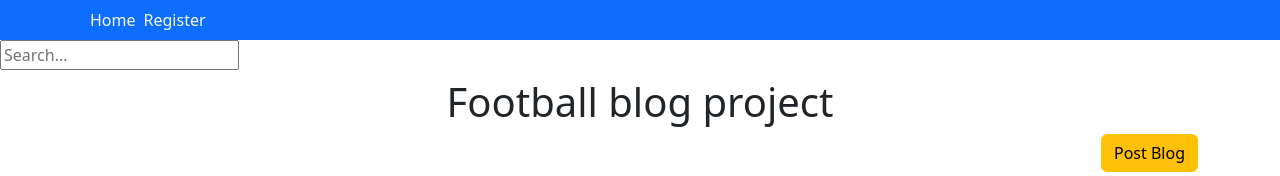
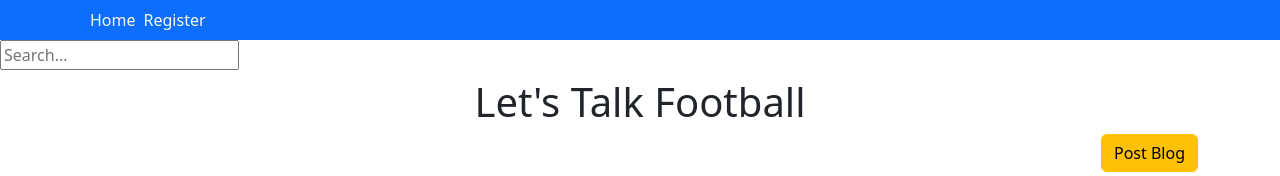
Before and after one commit to dineshpandeyy/mern_stack_project, a React (Create React App) app in the folder client/: page / in a window 1280 px wide. Shown: the top 176 px of the page. Built offline with nearby package versions, Linux system fonts and the light colour scheme; no server answers.

Commit message:
Let's Talk Football

```diff
--- a/client/src/components/Home.js
+++ b/client/src/components/Home.js
@@ -70,7 +70,7 @@ const Home = () => {
 
         <div className="container mt-2">
             <h1 className="text-center mt-2">
-                Football blog project
+                Let's Talk Football
             </h1>
             <div className="text-end">
                 <Button variant="warning"><NavLink to="/register" className="text-decoration-none text-black">Post Blog</NavLink></Button>{' '}
```
